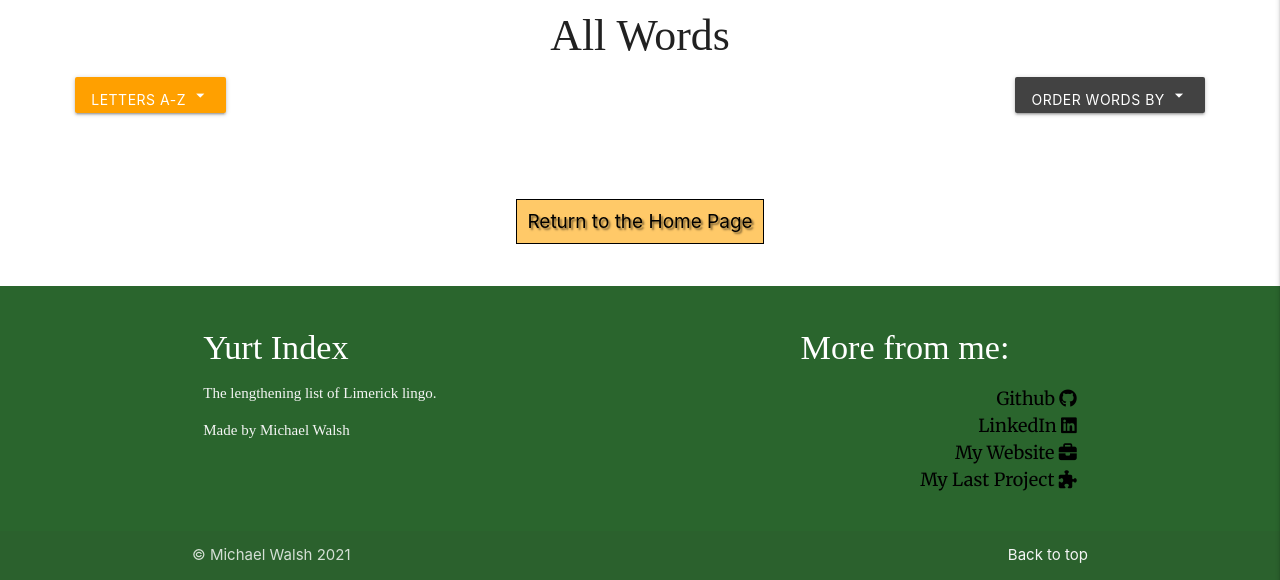
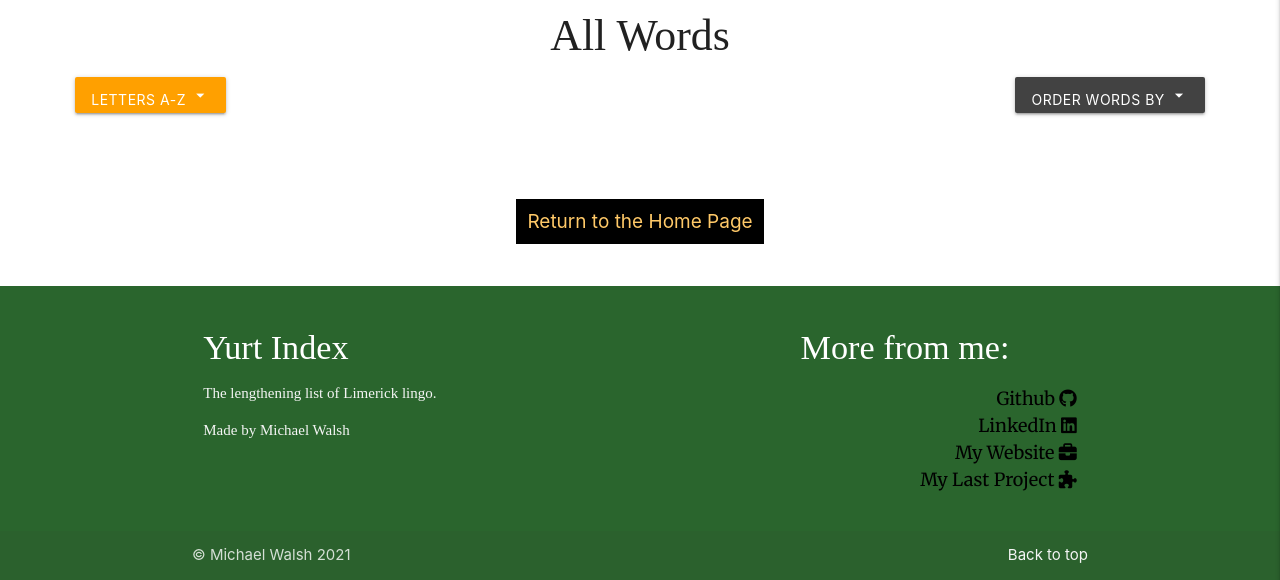
Before and after one commit to MichaelCWalsh7/Yurt-Index, a Flask app: page /all_words in a window 1280 px wide, with the pointer over the restyled element. Shown: the part 137-717 px from the top of the page. Run offline with Flask 2, Linux system fonts and the light colour scheme; data that the repository does not hold is empty; parts of the project's set-up code (start-up, migrations or seed data) failed here and were passed over; some libraries are stand-ins or nearby versions; some web fonts are replaced.

Commit message:
Style return home button hover

```diff
--- a/static/css/style.css
+++ b/static/css/style.css
@@ -695,6 +695,11 @@ nav i.material-icons {
     font-size: 19px;
 }
 
+.return-home-button:hover {
+    color: #FFC968;
+    background-color: black;
+}
+
 .home-button-container {
     margin-top: 75px;
     margin-bottom: 50px;
```
